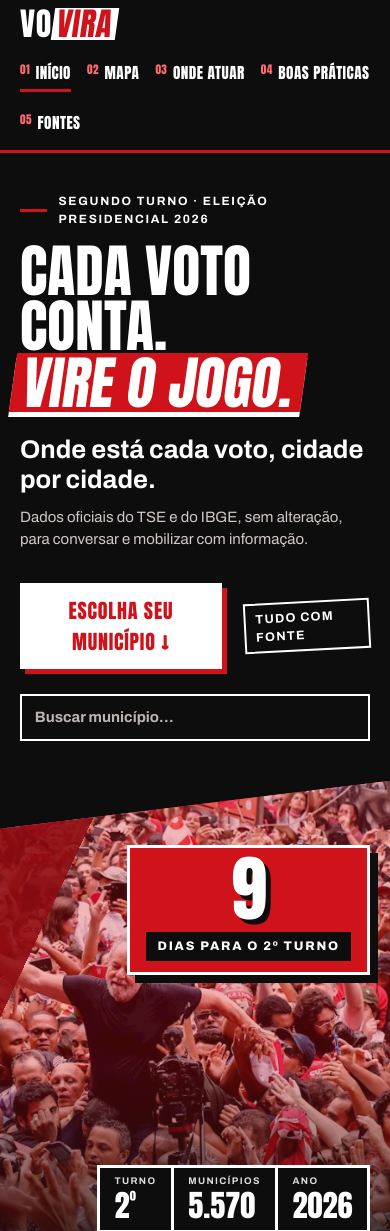
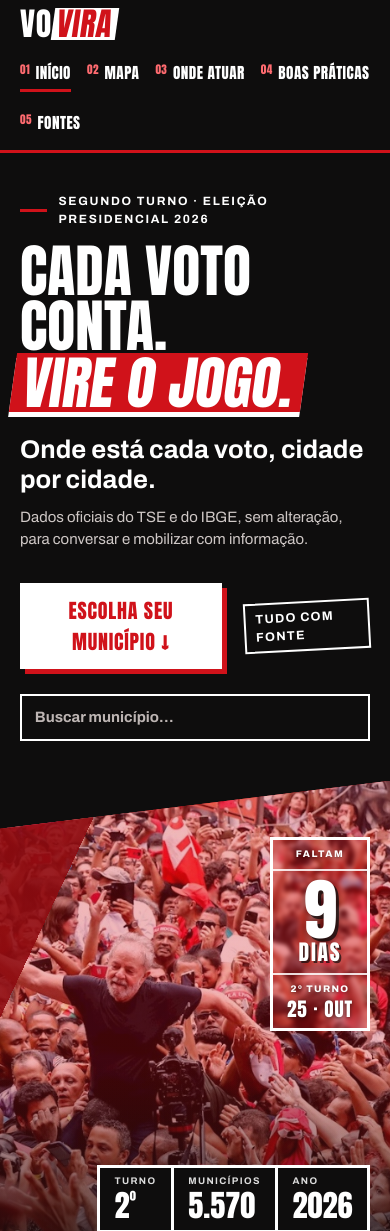
Before and after one commit to jvalb/VoVira, a Next.js app in the folder web/: page / in a window 390 px wide. Shown: the top 1231 px of the page. Built offline with nearby package versions, Linux system fonts and the light colour scheme.

Commit message:
style: card de contagem vertical com fundo vermelho translucido e encaixe alinhado

```diff
--- a/web/app/globals.css
+++ b/web/app/globals.css
@@ -79,10 +79,13 @@ small { color: var(--suave); }
 
 .hero-visual { position: relative; overflow: hidden; clip-path: polygon(14% 0, 100% 0, 100% 100%, 0 100%); margin-left: -6%; background: linear-gradient(to top, rgba(14,13,13,.78), transparent 42%), linear-gradient(rgba(208,18,26,.3), rgba(208,18,26,.3)), url(/img/hero.jpg) 70% 30% / cover no-repeat, var(--vermelho); }
 .hero-visual::before { content: ""; position: absolute; inset: 0; background: linear-gradient(115deg, rgba(142,11,16,.88) 0 18%, transparent 18%); }
-.hero-contagem { position: absolute; top: 2.5rem; right: var(--margem); z-index: 2; text-align: center; color: #fff; display: flex; flex-direction: column; align-items: center; background: var(--vermelho); border: 3px solid #fff; box-shadow: 8px 8px 0 var(--preto); padding: .9rem 1.6rem 1rem; }
-.hero-contagem strong { font-family: var(--display); font-weight: 400; font-size: clamp(5rem, 9vw, 8.5rem); line-height: .9; text-shadow: 5px 5px 0 var(--preto); }
-.hero-contagem strong.hoje { font-size: clamp(3rem, 6vw, 5.5rem); }
-.hero-contagem span { font-weight: 800; text-transform: uppercase; letter-spacing: .14em; font-size: .78rem; margin-top: .6rem; background: var(--preto); padding: .35rem .7rem; }
+.hero-contagem { position: absolute; top: 28px; right: var(--margem); z-index: 2; width: 116px; text-align: center; color: #fff; display: flex; flex-direction: column; align-items: stretch; background: rgba(208, 18, 26, .22); backdrop-filter: blur(2px); border: 3px solid #fff; padding: 0; }
+.hero-contagem .hc-topo { font-size: .6rem; font-weight: 800; text-transform: uppercase; letter-spacing: .16em; color: #fff; padding: .5rem .6rem .45rem; border-bottom: 2px solid rgba(255, 255, 255, .85); text-shadow: 0 1px 4px rgba(0, 0, 0, .65); }
+.hero-contagem strong { font-family: var(--display); font-weight: 400; font-size: 5.5rem; line-height: .9; padding: .55rem .5rem 0; text-shadow: 3px 3px 0 rgba(14, 13, 13, .75), 0 2px 10px rgba(0, 0, 0, .5); }
+.hero-contagem strong.hoje { font-size: 2.8rem; padding: .6rem .4rem; }
+.hero-contagem .hc-unid { font-family: var(--display); font-size: 1.35rem; letter-spacing: .08em; text-transform: uppercase; line-height: 1; padding: .1rem .5rem .6rem; text-shadow: 2px 2px 0 rgba(14, 13, 13, .7); }
+.hero-contagem .hc-rodape { display: flex; flex-direction: column; gap: .15rem; font-size: .6rem; font-weight: 800; text-transform: uppercase; letter-spacing: .14em; color: #fff; padding: .5rem .6rem .55rem; border-top: 2px solid rgba(255, 255, 255, .85); text-shadow: 0 1px 4px rgba(0, 0, 0, .65); }
+.hero-contagem .hc-rodape small { font-family: var(--display); font-size: 1.2rem; letter-spacing: .05em; color: #fff; font-weight: 400; line-height: 1.05; }
 .placar-hero { position: absolute; right: var(--margem); bottom: 28px; z-index: 2; display: flex; margin: 0; border: 3px solid #fff; background: var(--preto); }
 .placar-hero > div { padding: .45rem .9rem; border-right: 3px solid #fff; }
 .placar-hero > div:last-child { border-right: 0; }
@@ -124,8 +127,8 @@ small { color: var(--suave); }
   .hero { grid-template-columns: 1fr; min-height: 0; }
   .hero-texto { padding: 2.5rem var(--margem); }
   .hero-visual { clip-path: polygon(0 10%, 100% 0, 100% 100%, 0 100%); margin: 0; min-height: 480px; }
-  .hero-contagem { top: 4rem; padding: .6rem 1rem .7rem; }
-  .hero-contagem strong { font-size: 4.5rem; }
+  .hero-contagem { top: 3.5rem; right: var(--margem); width: 100px; padding: 0; }
+  .hero-contagem strong { font-size: 4.2rem; }
   .numeros, .trilhas { padding: 3.5rem var(--margem); }
   .numeros-grade, .trilhas-grade { grid-template-columns: 1fr 1fr; gap: 16px; }
   .trilhas-grade { grid-template-columns: 1fr; }
--- a/web/components/Hero.tsx
+++ b/web/components/Hero.tsx
@@ -63,13 +63,25 @@ export default function Hero({
           <div className="hero-contagem">
             {dias != null && dias > 0 ? (
               <>
+                <span className="hc-topo">Faltam</span>
                 <strong>{dias}</strong>
-                <span>{dias === 1 ? "dia" : "dias"} para o 2º turno</span>
+                <span className="hc-unid">{dias === 1 ? "Dia" : "Dias"}</span>
+                <span className="hc-rodape">
+                  2º turno
+                  <small>25 · out</small>
+                </span>
               </>
             ) : dias === 0 ? (
-              <strong className="hoje">É hoje</strong>
+              <>
+                <span className="hc-topo">Votação</span>
+                <strong className="hoje">Hoje</strong>
+                <span className="hc-rodape">
+                  2º turno
+                  <small>25 · out</small>
+                </span>
+              </>
             ) : (
-              <span>2º turno realizado</span>
+              <span className="hc-rodape">2º turno realizado</span>
             )}
           </div>
           <dl className="placar-hero">
```
